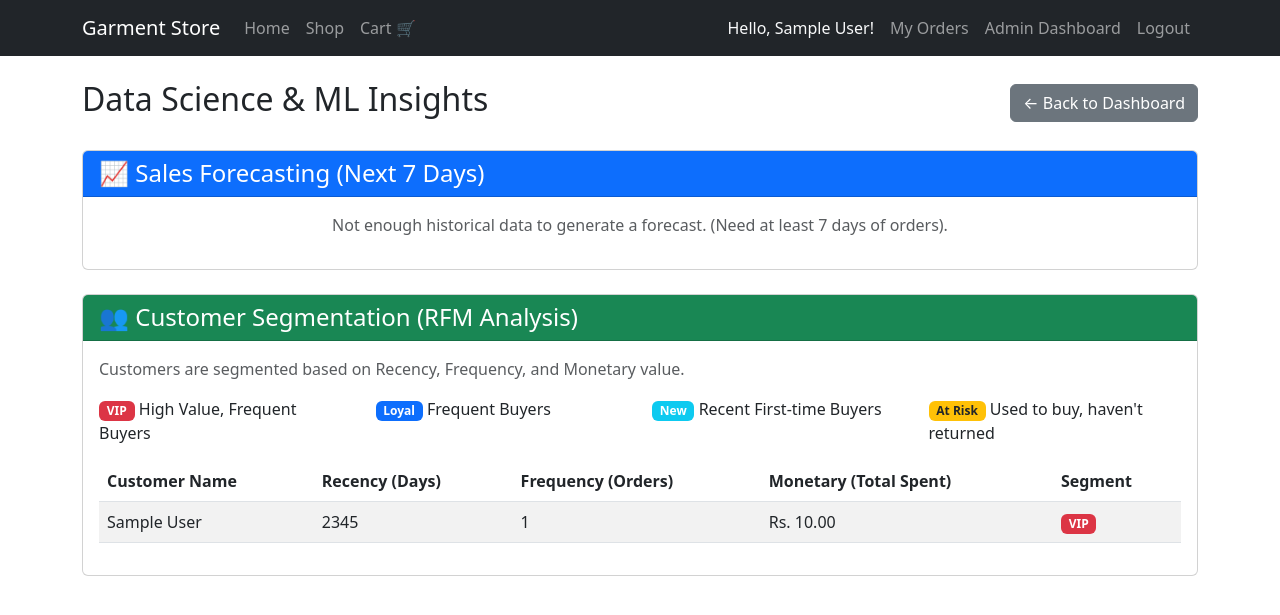
After one commit to Chamethya-dev/garment-ecommerce-platform, a Flask app: page /admin/data-science in a window 1280 px wide. The commit adds this page. Shown: the top 615 px of the page. Run offline with Flask 3, Linux system fonts and the light colour scheme; a user stored in the database is signed in; tables that the repository leaves empty hold one stand-in row (values such as "Sample post").

Commit message:
print 10: Complete - Data Science & ML Features Added

```diff
--- a/app/admin.py
+++ b/app/admin.py
@@ -6,6 +6,7 @@ from app import db
 from app.models import Product, Category, ProductVariant, ProductImage, Order, User
 from app.auth import admin_required
 from collections import defaultdict
+from app.data_science import get_rfm_segmentation, forecast_sales
 
 admin = Blueprint('admin', __name__, url_prefix='/admin')
 
@@ -150,3 +151,28 @@ def analytics():
                            chart_data=chart_data,
                            top_product_labels=top_product_labels,
                            top_product_data=top_product_data)
+
+@admin.route('/data-science')
+@login_required
+@admin_required
+def data_science():
+    orders = Order.query.all()
+    users = User.query.all()
+
+    # 1. Get RFM Segmentation
+    rfm_data = get_rfm_segmentation(orders, users)
+
+    # 2. Get Sales Forecast
+    forecast_dates, forecast_values = forecast_sales(orders)
+
+    # Prepare data for Chart.js
+    chart_labels = []
+    chart_data = []
+    if forecast_dates:
+        chart_labels = forecast_dates
+        chart_data = [round(val[0], 2) for val in forecast_values]
+
+    return render_template('admin/data_science.html',
+                           rfm_data=rfm_data,
+                           forecast_dates=chart_labels,
+                           forecast_values=chart_data)
--- /dev/null
+++ b/app/data_science.py
@@ -0,0 +1,108 @@
+import pandas as pd
+from sklearn.linear_model import LinearRegression
+import numpy as np
+from datetime import datetime, timedelta
+
+def get_rfm_segmentation(orders, users):
+    """Performs RFM (Recency, Frequency, Monetary) Analysis on customers."""
+    if not orders:
+        return []
+
+    # Convert SQLAlchemy objects to a Pandas DataFrame
+    data = []
+    for order in orders:
+        data.append({
+            'user_id': order.user_id,
+            'order_id': order.order_id,
+            'order_date': order.order_date,
+            'total_amount': float(order.total_amount)
+        })
+
+    df = pd.DataFrame(data)
+
+    # Calculate RFM Metrics
+    today = datetime.now()
+    rfm = df.groupby('user_id').agg({
+        'order_date': lambda x: (today - x.max()).days, # Recency (days since last order)
+        'order_id': 'count',                            # Frequency (total orders)
+        'total_amount': 'sum'                           # Monetary (total spent)
+    })
+
+    rfm.columns = ['recency', 'frequency', 'monetary']
+    rfm.reset_index(inplace=True)
+
+    # --- ROBUST SCORING FOR SMALL DATASETS ---
+    def safe_qcut(series, labels, ascending=True):
+        try:
+            # rank(method='first') ensures unique values to prevent qcut errors
+            ranked = series.rank(method='first', ascending=ascending)
+            return pd.qcut(ranked, 3, labels=labels, duplicates='drop')
+        except ValueError:
+            # Fallback: if dataset is too small for 3 bins, assign middle score (2)
+            return pd.Series([2] * len(series), index=series.index)
+
+    # Recency: Lower days = better score (3). So ascending=False for rank.
+    rfm['r_score'] = safe_qcut(rfm['recency'], [1, 2, 3], ascending=False)
+    # Frequency: Higher = better score (3). ascending=True.
+    rfm['f_score'] = safe_qcut(rfm['frequency'], [1, 2, 3], ascending=True)
+    # Monetary: Higher = better score (3). ascending=True.
+    rfm['m_score'] = safe_qcut(rfm['monetary'], [1, 2, 3], ascending=True)
+
+    # Fill any NaNs just in case and ensure they are integers
+    rfm['r_score'] = rfm['r_score'].fillna(2).astype(int)
+    rfm['f_score'] = rfm['f_score'].fillna(2).astype(int)
+    rfm['m_score'] = rfm['m_score'].fillna(2).astype(int)
+
+    # Assign Segments
+    def assign_segment(row):
+        r, f, m = int(row['r_score']), int(row['f_score']), int(row['m_score'])
+        if r >= 2 and f >= 2 and m >= 2:
+            return 'VIP'
+        elif f >= 2 and m >= 2:
+            return 'Loyal'
+        elif r >= 2 and f == 1:
+            return 'New'
+        elif r == 1 and f >= 2:
+            return 'At Risk'
+        else:
+            return 'Regular'
+
+    rfm['segment'] = rfm.apply(assign_segment, axis=1)
+
+    # Merge with User names
+    user_dict = {u.user_id: u.name for u in users}
+    rfm['user_name'] = rfm['user_id'].map(user_dict)
+
+    return rfm.to_dict('records')
+
+def forecast_sales(orders):
+    """Simple Linear Regression to forecast next 7 days of sales."""
+    if len(orders) < 7:
+        return None, None # Not enough data
+
+    # Aggregate daily sales
+    daily_sales = {}
+    for order in orders:
+        date_str = order.order_date.strftime('%Y-%m-%d')
+        daily_sales[date_str] = daily_sales.get(date_str, 0) + float(order.total_amount)
+
+    # Sort by date
+    sorted_dates = sorted(daily_sales.keys())
+    y = np.array([daily_sales[d] for d in sorted_dates]).reshape(-1, 1)
+
+    # Create sequential X values (0, 1, 2, 3...)
+    X = np.array(range(len(sorted_dates))).reshape(-1, 1)
+
+    # Train Model
+    model = LinearRegression()
+    model.fit(X, y)
+
+    # Predict next 7 days
+    future_X = np.array(range(len(sorted_dates), len(sorted_dates) + 7)).reshape(-1, 1)
+    predictions = model.predict(future_X)
+
+    # Generate future dates
+    last_date = datetime.strptime(sorted_dates[-1], '%Y-%m-%d')
+    future_dates = [(last_date + timedelta(days=i+1)).strftime('%Y-%m-%d') for i in range(7)]
+
+    return future_dates, predictions.tolist()
--- a/app/templates/admin/dashboard.html
+++ b/app/templates/admin/dashboard.html
@@ -42,6 +42,7 @@
     <a href="{{ url_for('admin.orders') }}" class="btn btn-info">View All Orders</a>
     <a href="{{ url_for('admin.inventory') }}" class="btn btn-warning">Check Inventory</a>
     <a href="{{ url_for('admin.analytics') }}" class="btn btn-success">View Analytics</a>
+    <a href="{{ url_for('admin.data_science') }}" class="btn btn-danger">Data Science & ML</a>
 </div>
 
 <!-- Recent Orders -->
--- /dev/null
+++ b/app/templates/admin/data_science.html
@@ -0,0 +1,110 @@
+{% extends "base.html" %}
+{% block title %}Data Science & ML{% endblock %}
+{% block content %}
+<div class="d-flex justify-content-between align-items-center mb-4">
+    <h2>Data Science & ML Insights</h2>
+    <a href="{{ url_for('admin.dashboard') }}" class="btn btn-secondary">← Back to Dashboard</a>
+</div>
+
+<!-- Forecasting Section -->
+<div class="card mb-4">
+    <div class="card-header bg-primary text-white">
+        <h4 class="mb-0">📈 Sales Forecasting (Next 7 Days)</h4>
+    </div>
+    <div class="card-body">
+        {% if forecast_dates %}
+            <canvas id="forecastChart" height="100"></canvas>
+        {% else %}
+            <p class="text-muted text-center">Not enough historical data to generate a forecast. (Need at least 7 days of orders).</p>
+        {% endif %}
+    </div>
+</div>
+
+<!-- Customer Segmentation Section -->
+<div class="card">
+    <div class="card-header bg-success text-white">
+        <h4 class="mb-0">👥 Customer Segmentation (RFM Analysis)</h4>
+    </div>
+    <div class="card-body">
+        <p class="text-muted">Customers are segmented based on Recency, Frequency, and Monetary value.</p>
+
+        {% if rfm_data %}
+        <div class="row mb-3">
+            <div class="col-md-3"><span class="badge bg-danger">VIP</span> High Value, Frequent Buyers</div>
+            <div class="col-md-3"><span class="badge bg-primary">Loyal</span> Frequent Buyers</div>
+            <div class="col-md-3"><span class="badge bg-info">New</span> Recent First-time Buyers</div>
+            <div class="col-md-3"><span class="badge bg-warning text-dark">At Risk</span> Used to buy, haven't returned</div>
+        </div>
+
+        <table class="table table-striped table-hover">
+            <thead>
+                <tr>
+                    <th>Customer Name</th>
+                    <th>Recency (Days)</th>
+                    <th>Frequency (Orders)</th>
+                    <th>Monetary (Total Spent)</th>
+                    <th>Segment</th>
+                </tr>
+            </thead>
+            <tbody>
+                {% for customer in rfm_data %}
+                <tr>
+                    <td>{{ customer.user_name }}</td>
+                    <td>{{ customer.recency }}</td>
+                    <td>{{ customer.frequency }}</td>
+                    <td>Rs. {{ "%.2f"|format(customer.monetary) }}</td>
+                    <td>
+                        {% if customer.segment == 'VIP' %}
+                            <span class="badge bg-danger">VIP</span>
+                        {% elif customer.segment == 'Loyal' %}
+                            <span class="badge bg-primary">Loyal</span>
+                        {% elif customer.segment == 'New' %}
+                            <span class="badge bg-info">New</span>
+                        {% elif customer.segment == 'At Risk' %}
+                            <span class="badge bg-warning text-dark">At Risk</span>
+                        {% else %}
+                            <span class="badge bg-secondary">Regular</span>
+                        {% endif %}
+                    </td>
+                </tr>
+                {% endfor %}
+            </tbody>
+        </table>
+        {% else %}
+            <p class="text-muted text-center">No order data available for segmentation yet.</p>
+        {% endif %}
+    </div>
+</div>
+
+<!-- Chart.js Script for Forecast -->
+{% if forecast_dates %}
+<script src="https://cdn.jsdelivr.net/npm/chart.js"></script>
+<script>
+    const ctxForecast = document.getElementById('forecastChart').getContext('2d');
+    new Chart(ctxForecast, {
+        type: 'line',
+        data: {
+            labels: {{ forecast_dates | tojson }},
+            datasets: [{
+                label: 'Predicted Revenue (Rs.)',
+                data: {{ forecast_values | tojson }},
+                borderColor: 'rgba(255, 99, 132, 1)',
+                backgroundColor: 'rgba(255, 99, 132, 0.2)',
+                borderWidth: 3,
+                borderDash: [5, 5], // Dashed line to indicate prediction
+                fill: true,
+                tension: 0.4
+            }]
+        },
+        options: {
+            responsive: true,
+            scales: { y: { beginAtZero: true } },
+            plugins: {
+                title: { display: true, text: 'Machine Learning Forecast (Linear Regression)' }
+            }
+        }
+    });
+</script>
+{% endif %}
+
+{% endblock %}
--- a/requirements.txt
+++ b/requirements.txt
@@ -6,3 +6,6 @@ Werkzeug==3.0.1
 mysql-connector-python==8.2.0
 python-dotenv==1.0.0
 gunicorn==21.2.0
+pandas==2.1.4
+scikit-learn==1.3.2
+matplotlib==3.8.2
```
